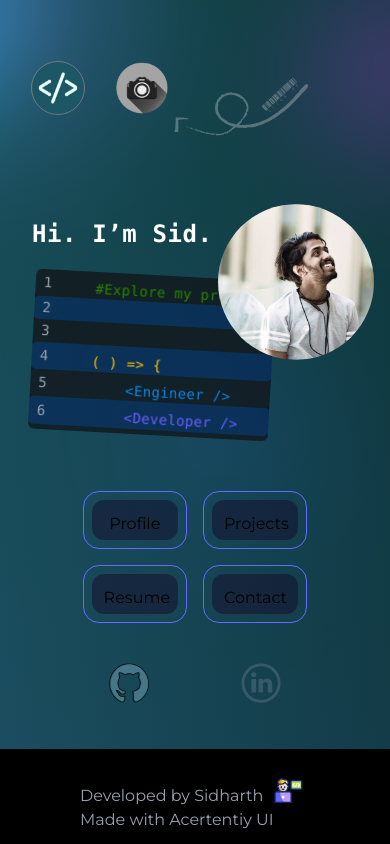
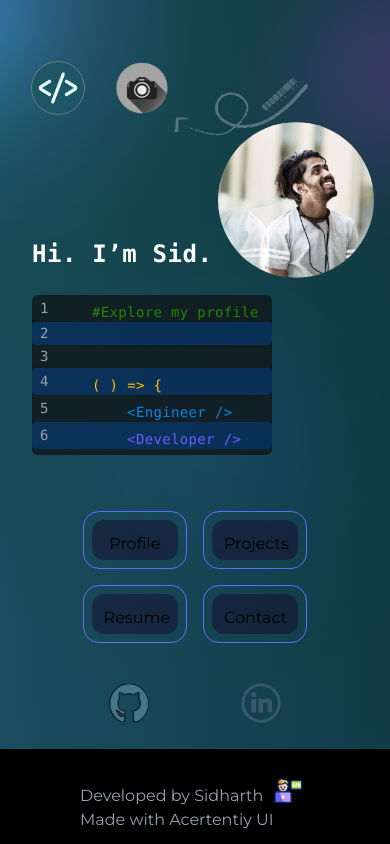
Before and after one commit to Sidharth-Sivaprasad/sidharth-sivaprasad.github.io, a React (Vite) app: page / in a window 390 px wide. Shown: the top 844 px of the page. Built offline with nearby package versions, Linux system fonts and the light colour scheme.

Commit message:
Responsiveness

```diff
--- a/src/components/Homepage.tsx
+++ b/src/components/Homepage.tsx
@@ -122,7 +122,11 @@ const Homepage: React.FC = () => {
 
 					{/* Flippable card */}
 					<div className="flippableContainer">
-						<div className={`flippable ${profile === "photo" ? "flip" : ""}`}>
+						<div
+							className={`md:top-0 top-[-82px] flippable ${
+								profile === "photo" ? "flip" : ""
+							}`}
+						>
 							<div
 								className="front"
 								style={{ backgroundImage: `url(${frontImage})` }}
--- a/src/components/coder.tsx
+++ b/src/components/coder.tsx
@@ -19,15 +19,15 @@ const Coder: React.FC = () => {
 			>
 				{" "}
 				<div className="leftSide">
-					<span className="frame2_text">
+					<span className="frame2_text ">
 						<TextGenerateEffect
 							words={"Hi. I’m Sid."}
-							className="text-2xl md:text-4xl font-bold font-mono"
+							className="text-2xl md:text-4xl font-bold font-mono pt-10"
 						/>
 
 						<br />
 						<div
-							className="bg-[#020104ab] rounded-md md:w-80  w-60 md:h-[15rem] h-[10rem] font-mono text-sm md:text-base leading-relaxed select-text tilt-animation"
+							className=" bg-[#020104ab] rounded-md md:w-80  w-60 md:h-[15rem] h-[10rem] font-mono text-sm md:text-base leading-relaxed select-text "
 							style={{
 								overflowY: "auto",
 							}}
--- a/src/components/photographer.tsx
+++ b/src/components/photographer.tsx
@@ -23,7 +23,7 @@ const Photographer: React.FC = () => {
 					<TextGenerateEffect
 						color={"#999999"}
 						words={"Hi. I’m Sid."}
-						className="text-3xl md:text-5xl font-bold"
+						className="text-3xl md:text-5xl font-bold pt-10"
 					/>
 
 					<br />
@@ -65,7 +65,7 @@ const Photographer: React.FC = () => {
 				</div>
 				<div className="rightSide">
 					<div className="buttonsContainer">
-						<div className="relative rounded-2xl p-8 mb-6  ">
+						<div className="relative rounded-2xl p-8 mb-6 md:mt-14">
 							{/* Glow effect behind the box */}
 							<GlowingEffectBlack
 								blur={0}
```
Also changed, not shown: 1 other file (tests, documents, lock files or other folders).
